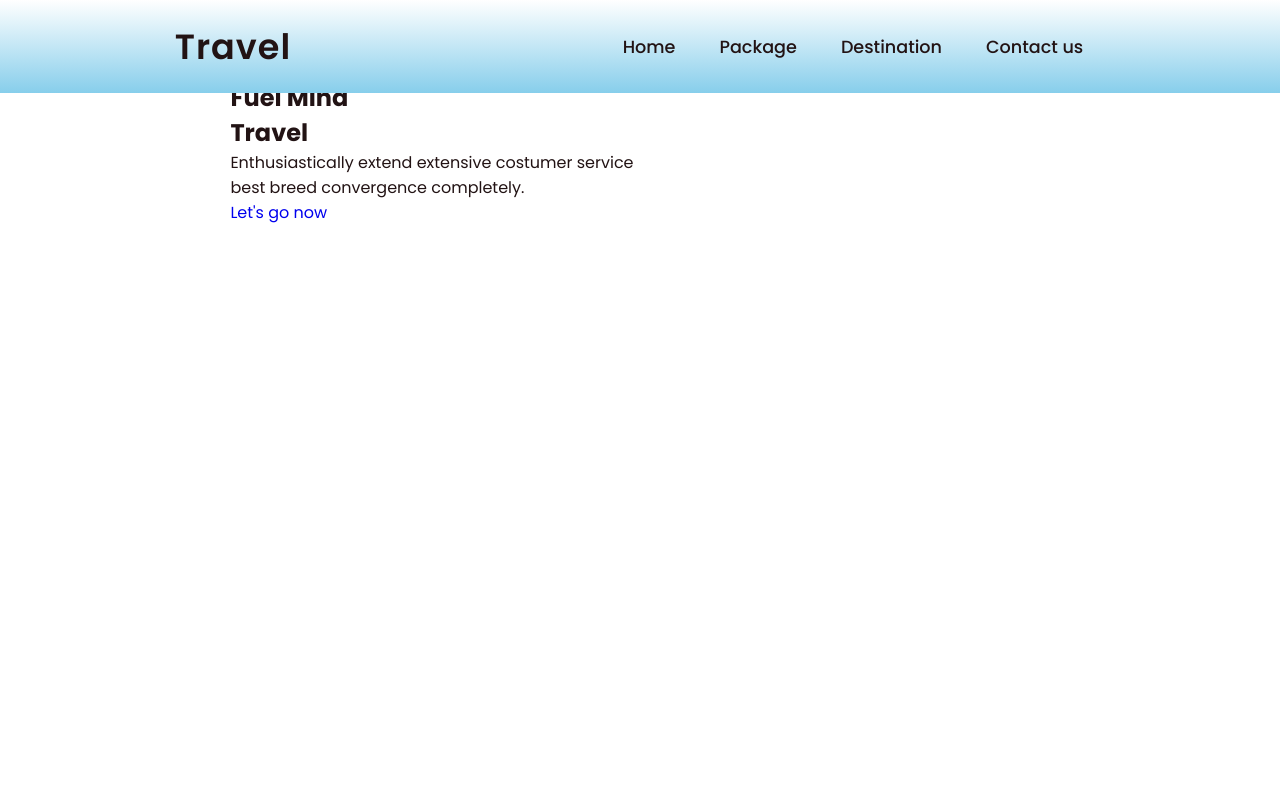
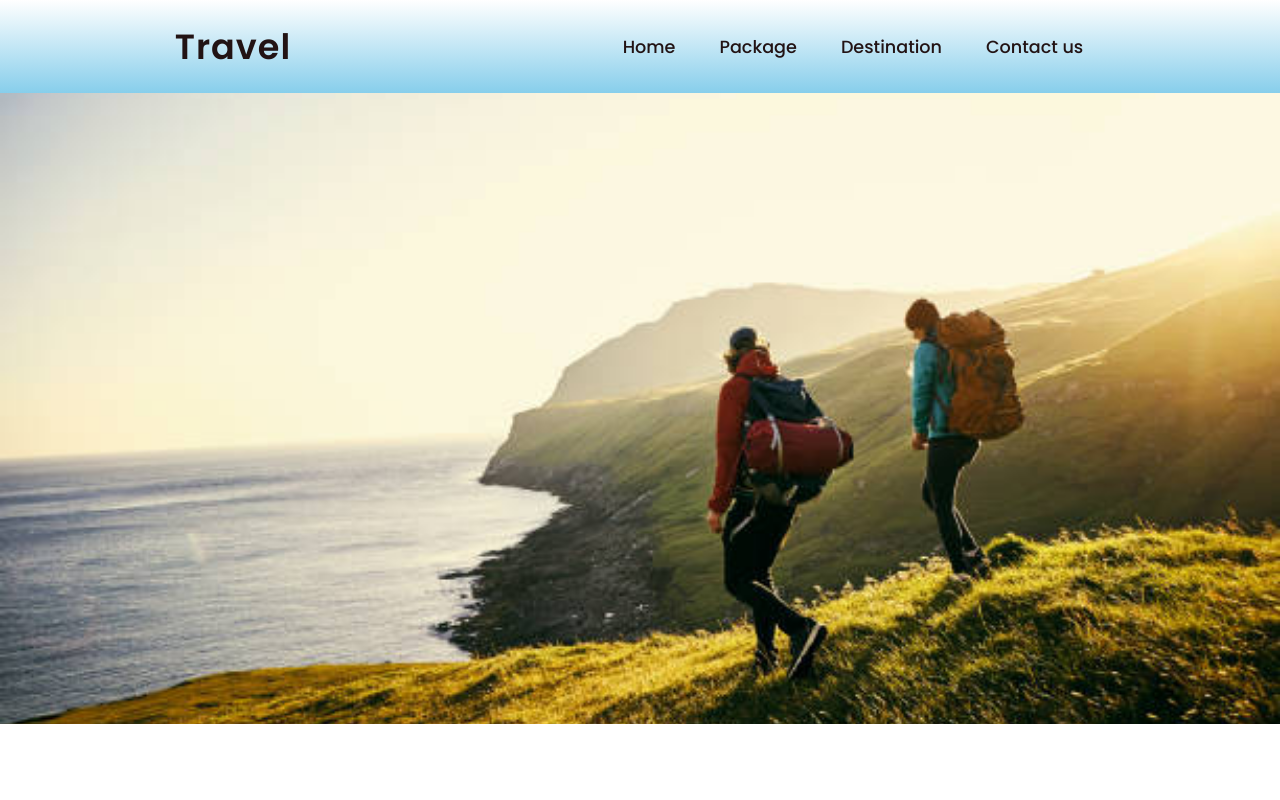
Before and after one commit to eniisthaqii/Tourism-Webpage, a PHP site: page /home.html in a window 1280 px wide. Run offline with PHP 8.4, Linux system fonts and the light colour scheme.

Commit message:
Slider-added(html/css/javascript)

```diff
--- a/CSS/style.css
+++ b/CSS/style.css
@@ -71,11 +71,28 @@ header{
     display: none;
 }
 
-section{
-    padding: 80px 18%;
+
+main{
+    display: flex;
+    align-items: center;
+    width: 100%;
+    height: 100%;
 }
-.home{
-    position: relative;
+
+
+#slider{
+    display: flex;
+    align-items: center;  /* Center the items vertically within the container */
+    width: 100%; /*Width and height per mos me na u zvoglu foto kur tbojm zoomout */
+    height: 100%;
+}
+
+
+#img{
+    position: static; /* E ngashme me relative */
+    z-index: 999; /* Give the photo a lower z-index than the header */
     width: 100%;
-    height: 100vh;
+    max-height: 90.5vh;
+
+    object-fit: cover;
 }
--- a/JS/script.js
+++ b/JS/script.js
@@ -0,0 +1,24 @@
+
+//Image Slider
+
+var varguImg = [
+    'img/Slider1.jpg',
+    'img/Slider2.jpg',
+    'img/Slider3.jpg'
+];
+
+var index = 0;
+const koha = 5000;
+
+function krijoSlider(){
+    document.getElementById('img').src = varguImg[index];
+    index++;
+
+    if(index == varguImg.length){
+        index = 0;
+    }
+
+    setTimeout("krijoSlider()", koha);
+}
+
+krijoSlider();
--- a/home.html
+++ b/home.html
@@ -41,14 +41,14 @@
     <!--Header-->
 
     <!--Home-->
-    <section id="home" class="home">
-        <div class="home-text">
-            <h1>Fuel Mind <br> Travel</h1>
-            <p>Enthusiastically extend extensive costumer service <br>
-                 best breed convergence completely.</p>
-                 <a href="#homebutton" class="homebutton">Let's go now</a>
+    <main>
+        <!--Image slider-->
+        <div id="slider">
+            <img src="" id="img" alt="Slider">
         </div>
-    </section>
+        <!--Image slider-->
+    </main>
+
 
     <!--Home-->
 
```
Also changed, not shown: img/Slider1.jpg (added), img/Slider2.jpg (added), img/Slider3.jpg (added), img/Slider4.jpg (added), img/bg-img.jpg (added).
